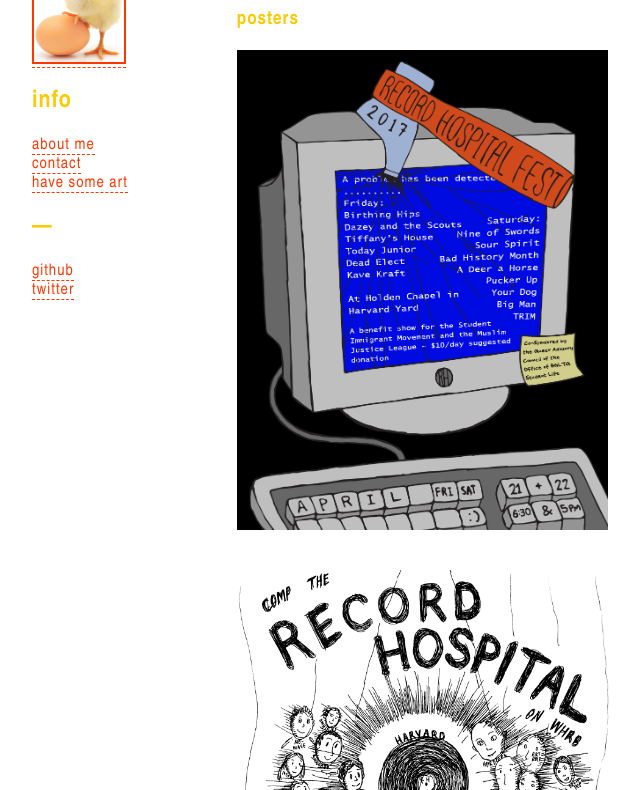
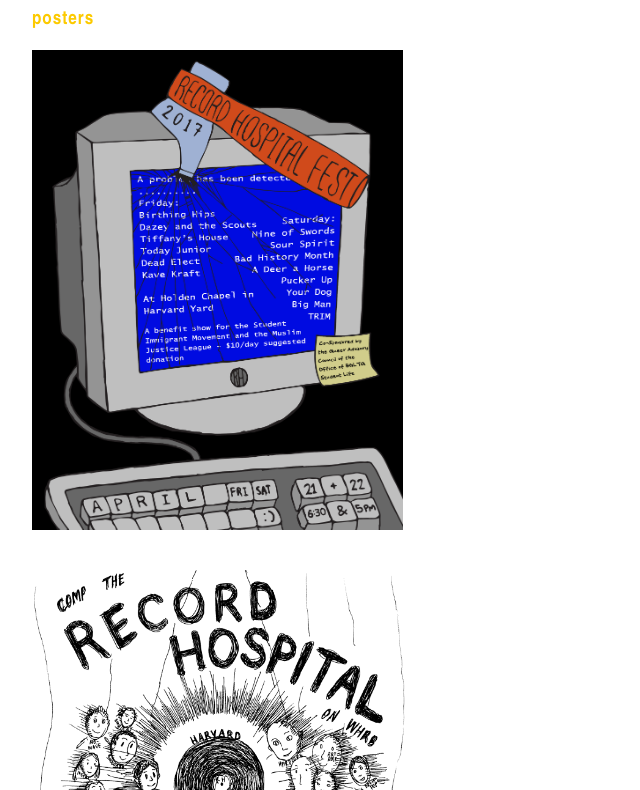
Before and after one commit to eiweil/eiweil.github.io, a plain HTML site: page art.html in a window 1280 px wide. Shown: the part 80-870 px from the top of the page, without its empty margins (104-744 px from the left). Drawn offline with Linux system fonts and the light colour scheme.

Commit message:
Update art.html

```diff
--- a/art.html
+++ b/art.html
@@ -6,24 +6,6 @@
 </head>
 <body>
 
-<div id="sidebar">
-<br>
-<a href="index.html">
-<img src="img/chickegg.jpg" width="90px" border="2px">
-</a>
-
-<h2> info </h2>
-<p>
-<a href="about.html"> about me </a> <br>
-<a href="contact.html"> contact </a> <br>
-<a href="art.html"> have some art </a> <br>
-</p>
-<h2> — </h2>
-<p>
-<a href="http://github.com/eiweil" target="_blank"> github </a> <br>
-<a href="http://twitter.com/eiweil" target="_blank"> twitter </a> <br>
-</p>
-</div>
 
 <div id="guts">
 
```
